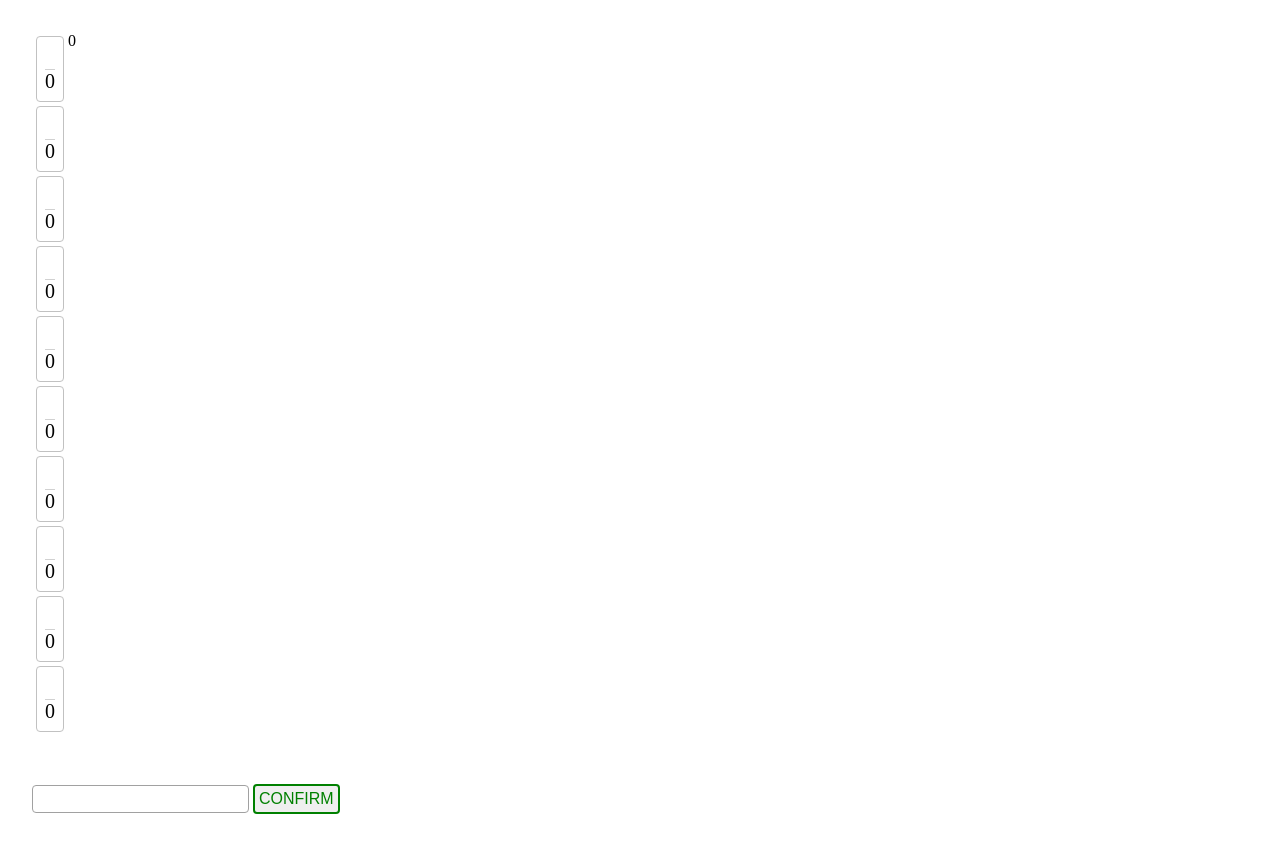
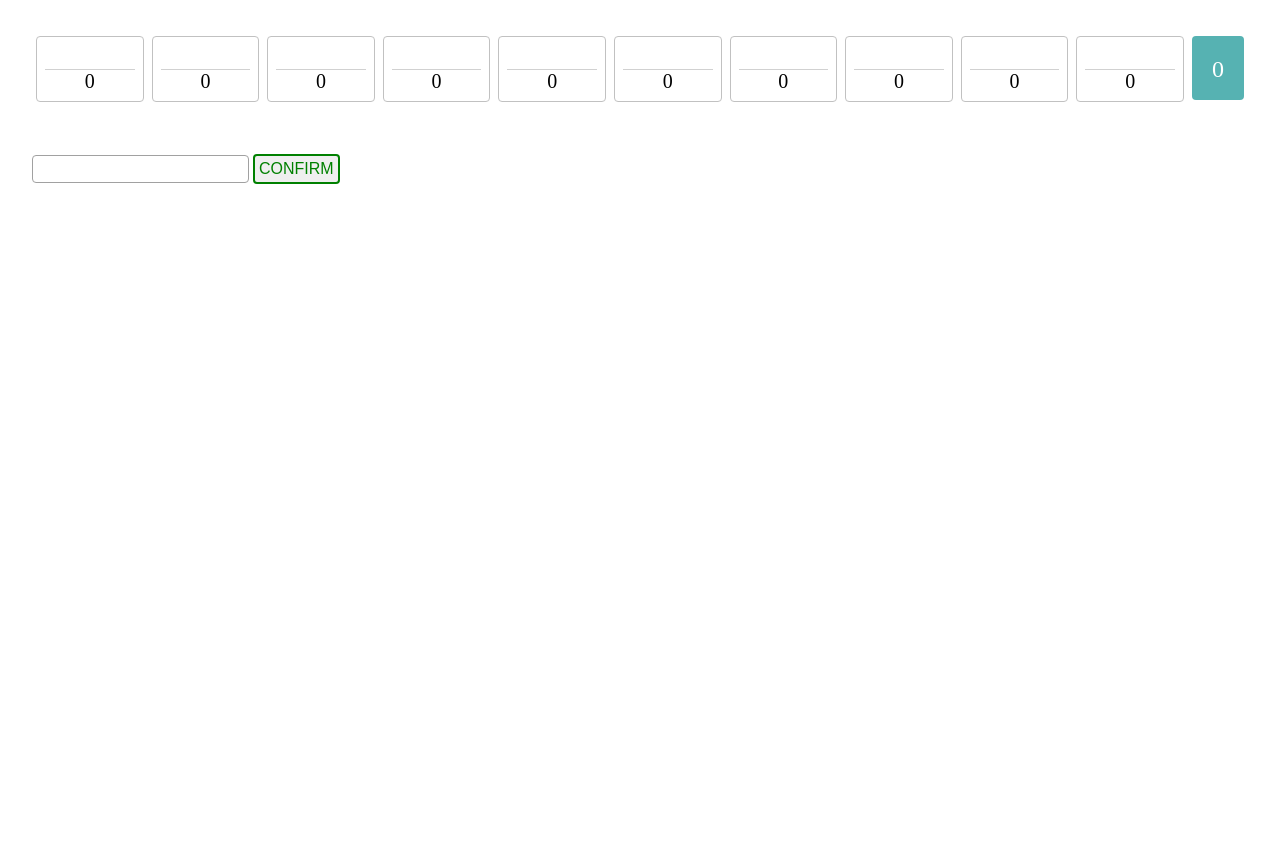
Before and after one commit to mdsomerfield/bowling-challenge, a website: page index.html in a window 1280 px wide. After the commit the page ends 800 px from the top, so only its background shows below. Drawn offline with Linux system fonts and the light colour scheme.

Commit message:
Update scorecard overall score after rolling

```diff
--- a/index.css
+++ b/index.css
@@ -4,6 +4,23 @@
 
 .game__container {
   display: flex;
+}
+
+.frames__container {
+  display: flex;
+  flex: 1;
+}
+
+.game-score__container {
+  flex: 0 1 36px;
+  font-size: 24px;
+  background: #56B2B2;
+  color: white;
+  border-radius: 4px;
+  padding: 20px 8px;
+  height: 24px;
+  text-align: center;
+  margin: 4px;
 }
 
 .frame__container {
--- a/src/game-view.js
+++ b/src/game-view.js
@@ -21,6 +21,7 @@
 
   GameView.prototype.update = function() {
     this.frameViews.forEach((frameView) => frameView.update());
+    this.element.find('.game-score__container').text(this.game.getScore());
   }
 
   exports.GameView = GameView;
```
Also changed, not shown: specs/game-view.spec.js (+12 -3 lines).
